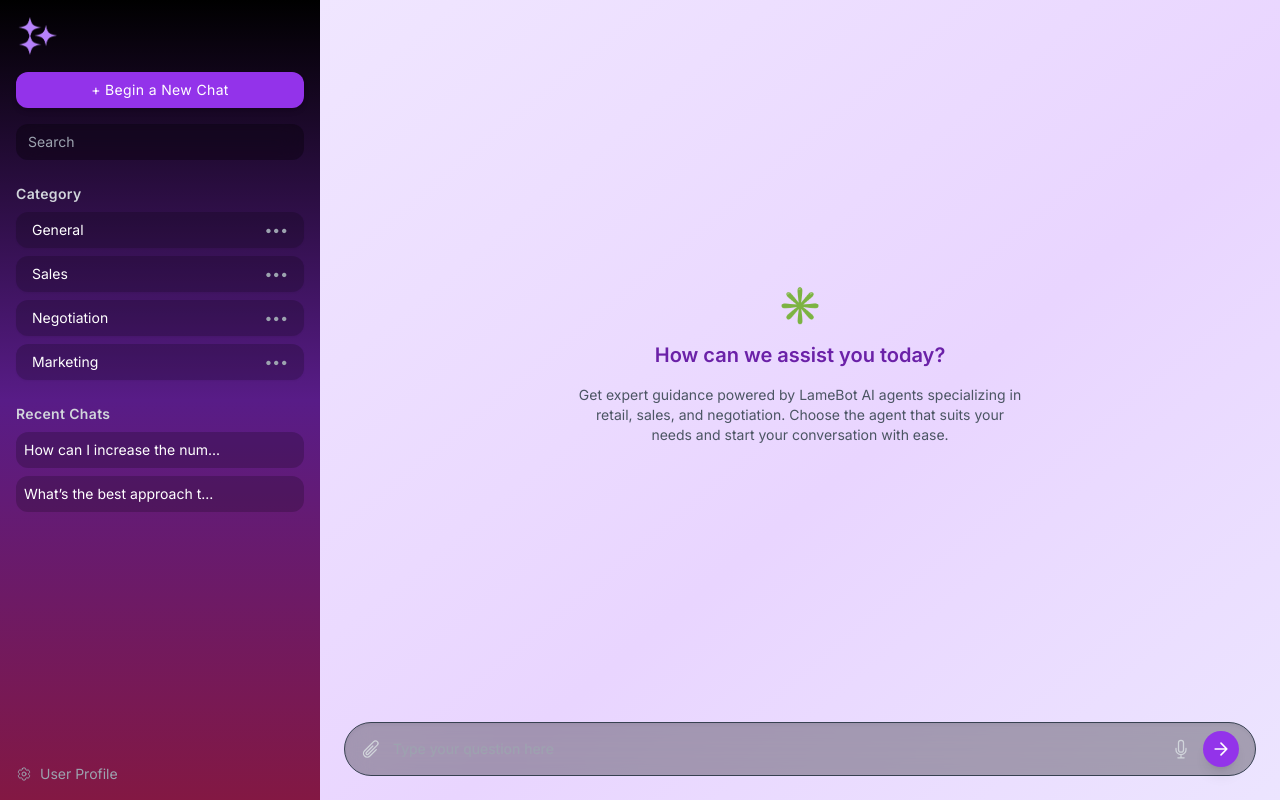
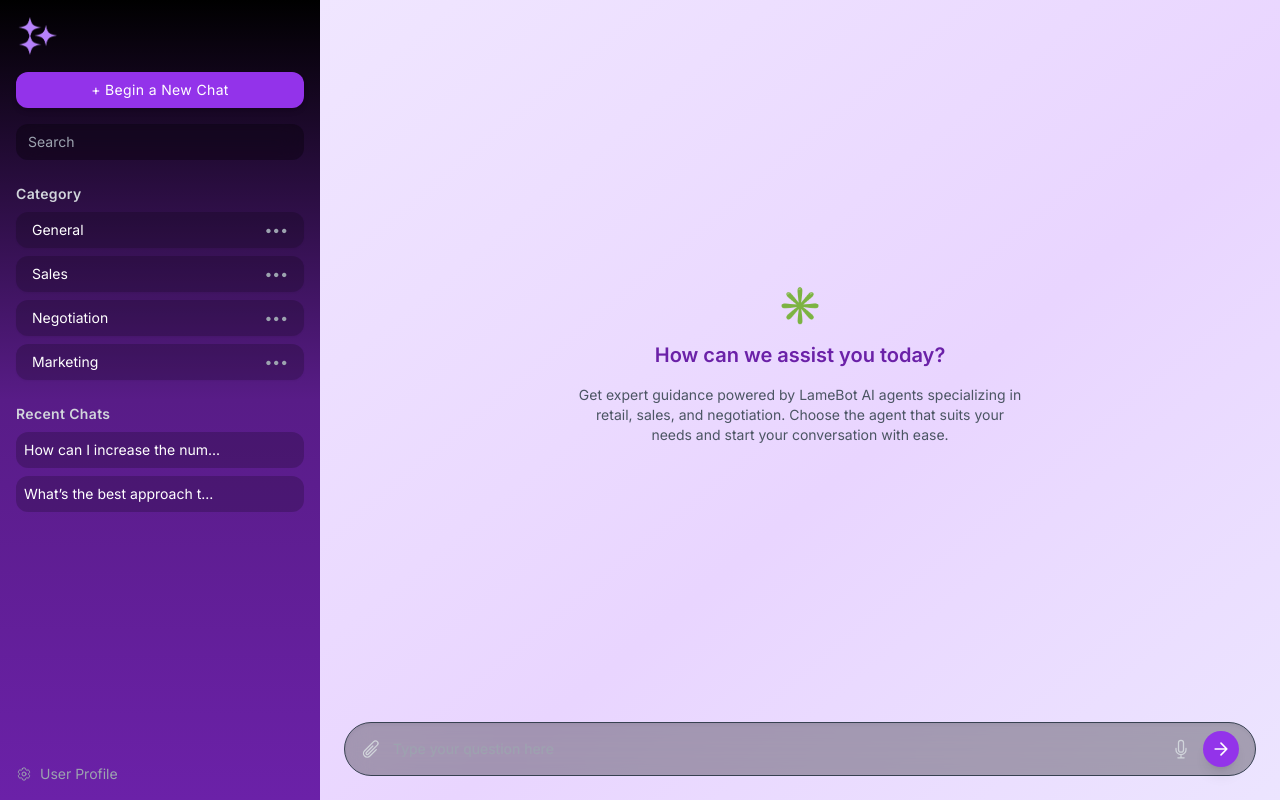
Before and after one commit to chaywen/retail-chatbot, a React (Create React App) app: page / in a window 1280 px wide. Built offline with nearby package versions, Linux system fonts and the light colour scheme.

Commit message:
Update Sidebar.jsx

```diff
--- a/src/components/Sidebar.jsx
+++ b/src/components/Sidebar.jsx
@@ -1,10 +1,11 @@
+
 import React from 'react';
 import logo from '../assets/logo.svg';
 import { Cog6ToothIcon } from '@heroicons/react/24/outline';
 
 export default function Sidebar() {
   return (
-    <div className="w-1/4 bg-gradient-to-b from-black via-purple-900 to-pink-900 text-white p-4 flex flex-col justify-between h-screen font-sans">
+    <div className="w-1/4 bg-gradient-to-b from-black via-purple-900 to-purple-800 text-white p-4 flex flex-col justify-between h-screen font-sans">
       <div>
         <img src={logo} alt="LameBot Logo" className="h-10 w-auto mb-4" />
 
```
